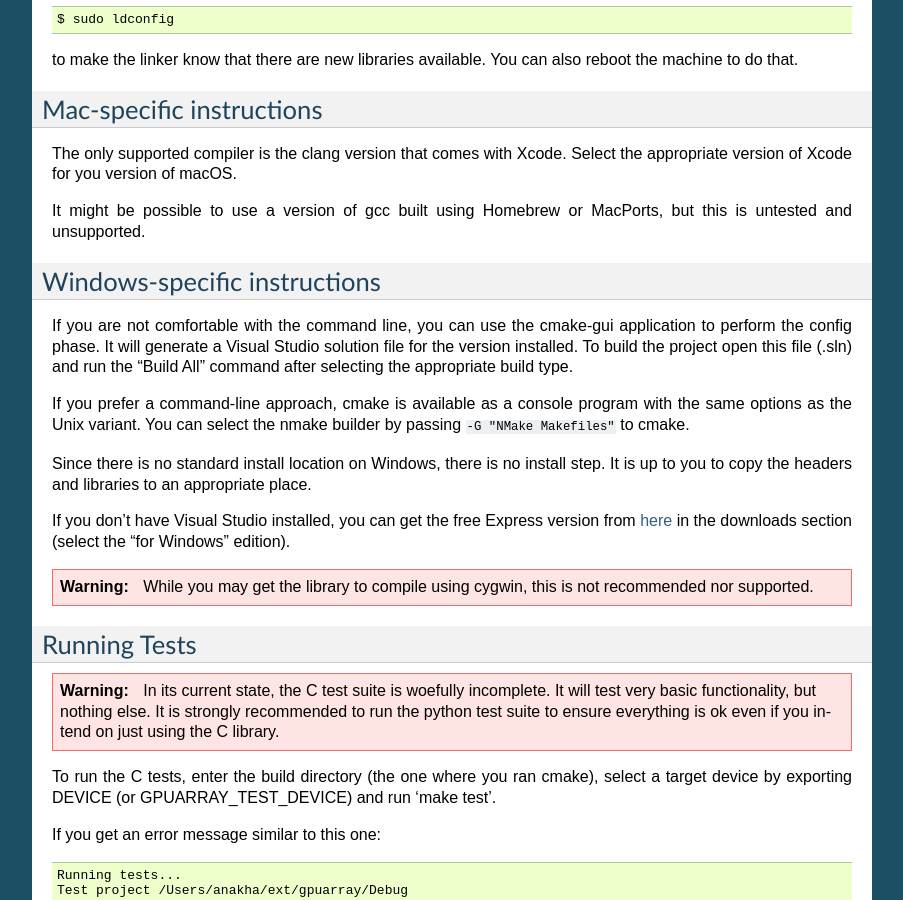
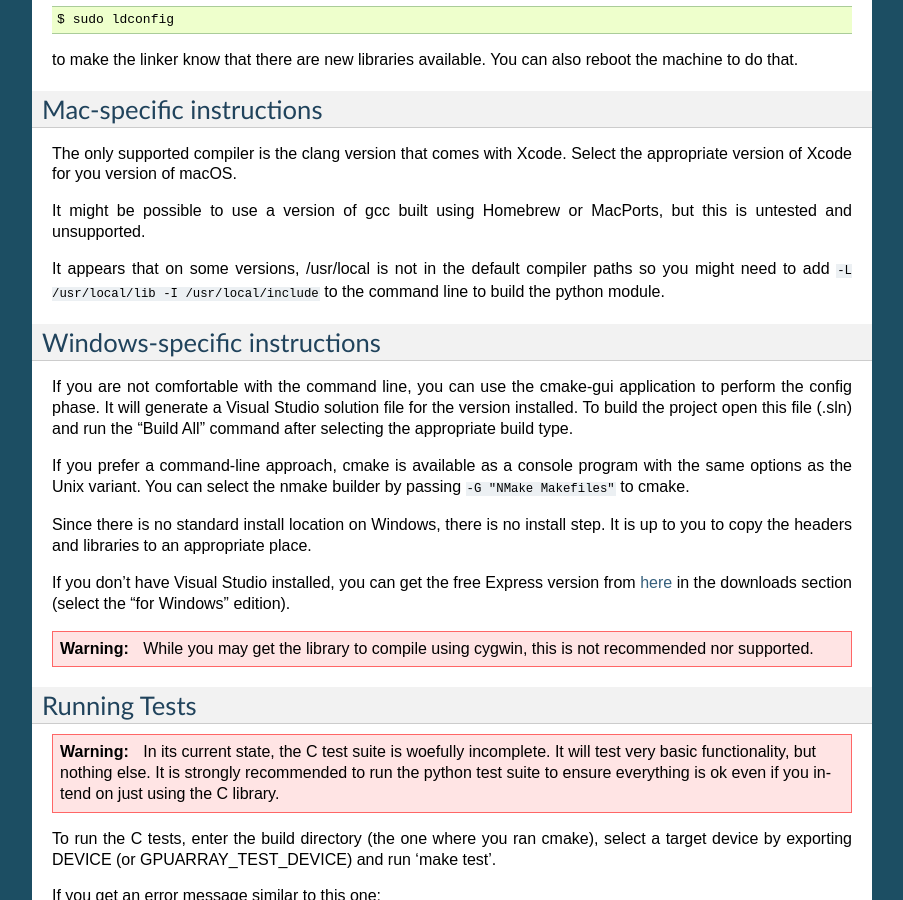
Before and after one commit to Theano/libgpuarray, a Sphinx documentation site: the page built from doc/installation.rst, in a window 1280 px wide and 900 px high, scrolled down 1904 px. Shown: the whole window, without its empty margins (198-1101 px from the left). Built offline with Sphinx 7.4.7, drawn with Linux system fonts in a browser that asks for light colours; pages that are not in the unit, such as notebooks, are missing from menus.

Commit message:
Add message for /usr/local for macOS.

```diff
--- a/doc/installation.rst
+++ b/doc/installation.rst
@@ -131,6 +131,11 @@ macOS.
 It might be possible to use a version of gcc built using Homebrew or
 MacPorts, but this is untested and unsupported.
 
+It appears that on some versions, /usr/local is not in the default
+compiler paths so you might need to add ``-L /usr/local/lib -I
+/usr/local/include`` to the command line to build the python module.
+
+
 Windows-specific instructions
 -----------------------------
 
```
